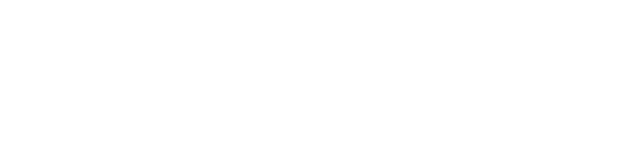
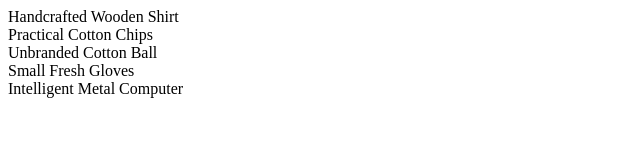
Before and after one commit to coofzilla/microfrontends, a website built with webpack: page products/public/index.html in a window 1280 px wide. Shown: the whole page, without its empty margins (0-640 px from the left). Built offline with nearby package versions, Linux system fonts and the light colour scheme.

Commit message:
add products

```diff
--- a/products/public/index.html
+++ b/products/public/index.html
@@ -1,7 +1,7 @@
 <!DOCTYPE html>
 <html lang="en">
-  <head>
-  </head>
+  <head> </head>
   <body>
+    <div id="dev-products"></div>
   </body>
 </html>
--- a/products/src/index.js
+++ b/products/src/index.js
@@ -7,4 +7,4 @@ for (let i = 0; i < 5; i++) {
   products += `<div>${name}</div>`;
 }
 
-console.log(products);
+document.querySelector('#dev-products').innerHTML = products;
```
